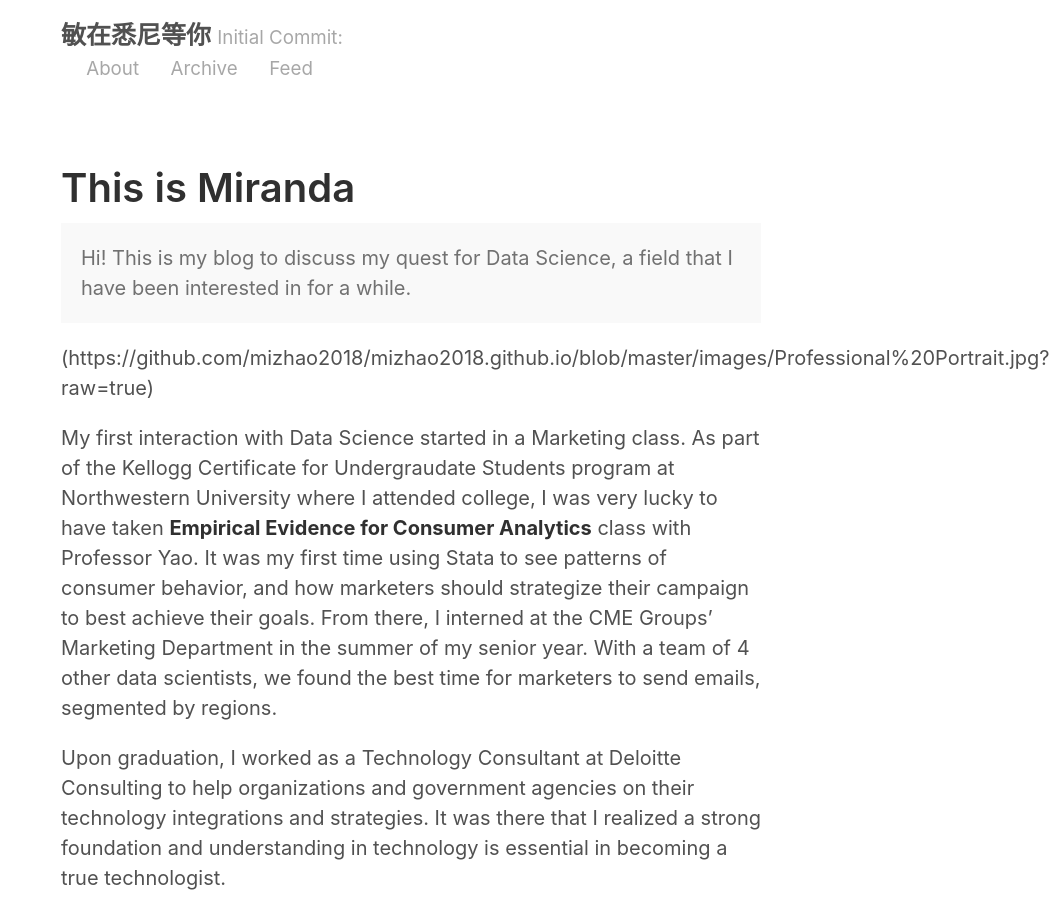
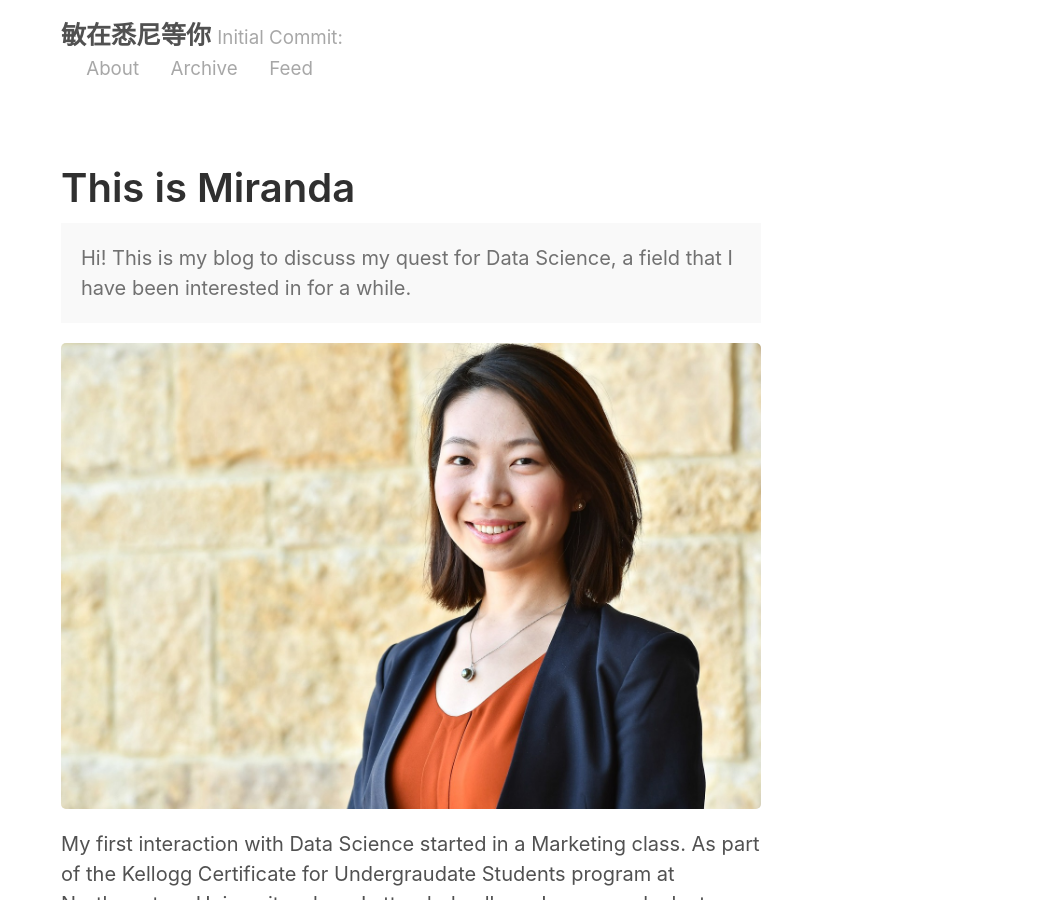
Before and after one commit to mizhao2018/mizhao2018.github.io, a Jekyll site: the page built from about.md, in a window 1280 px wide and 900 px high. Shown: the whole window, without its empty margins (229-1280 px from the left). Built offline with Jekyll 4.4.1, drawn with Linux system fonts in a browser that asks for light colours; some of the changed lines change nothing that is shown.

Commit message:
Update about.md

```diff
--- a/about.md
+++ b/about.md
@@ -6,7 +6,7 @@
 <p class="message">
   Hi! This is my blog to discuss my quest for Data Science, a field that I have been interested in for a while.
 </p>
-(https://github.com/mizhao2018/mizhao2018.github.io/blob/master/images/Professional%20Portrait.jpg?raw=true)
+![alt text](https://github.com/mizhao2018/mizhao2018.github.io/blob/master/images/Professional%20Portrait.jpg?raw=true)
 
 My first interaction with Data Science started in a Marketing class. As part of the Kellogg Certificate for Undergraudate Students program at Northwestern University where I attended college, I was very lucky to have taken **Empirical Evidence for Consumer Analytics** class with Professor Yao. It was my first time using Stata to see patterns of consumer behavior, and how marketers should strategize their campaign to best achieve their goals. From there, I interned at the CME Groups' Marketing Department in the summer of my senior year. With a team of 4 other data scientists, we found the best time for marketers to send emails, segmented by regions.
 
```
